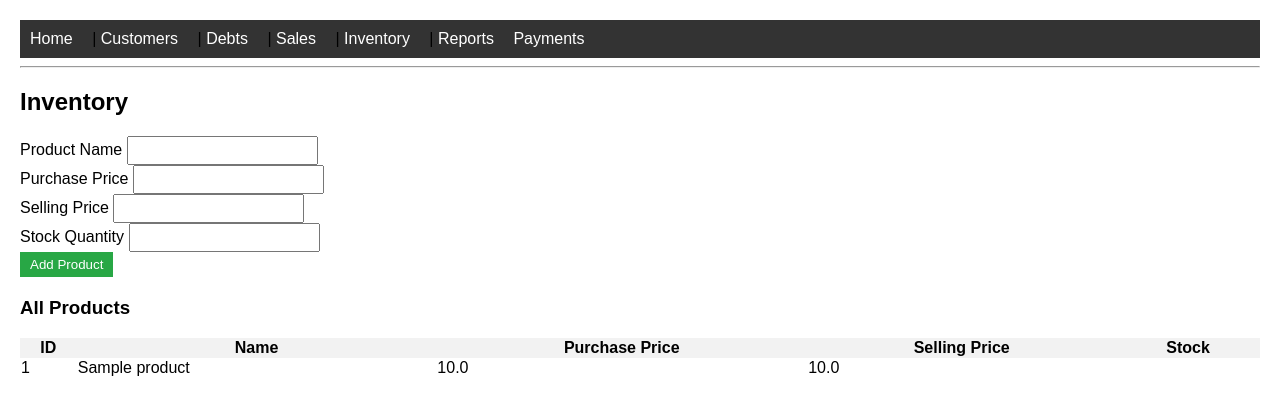
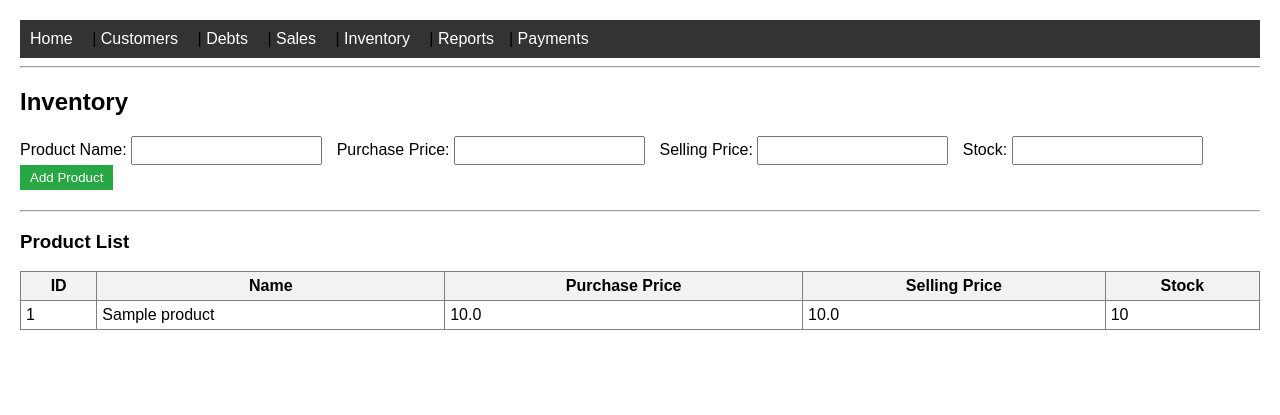
Before and after one commit to Keymengi/Timos_ERP_Manager, a Flask app: page /inventory in a window 1280 px wide. Shown: the top 415 px of the page. Run offline with Flask 3, Linux system fonts and the light colour scheme; tables that the repository leaves empty hold one stand-in row (values such as "Sample post").

Commit message:
Upgraded

```diff
--- a/app.py
+++ b/app.py
@@ -1,7 +1,4 @@
-from flask import Flask, render_template, request, redirect
-from flask_sqlalchemy import SQLAlchemy
-import os
-
+from flask import Flask, render_template, request, redirect, flash
 from models import db, Customer, Debt, Payment, Product, Sale, SaleItem
 
 app = Flask(__name__)
@@ -32,13 +29,15 @@
         name = request.form.get("name")
         contact_info = request.form.get("contact_info")
 
-        if not name:  # basic validation
-            return "Name is required", 400
+        if not name:
+            flash("Name is required!", "error")
+            return redirect("/customers")
 
         new_customer = Customer(name=name, contact_info=contact_info)
         db.session.add(new_customer)
         db.session.commit()
 
+        flash("Customer added successfully!", "success")
         return redirect("/customers")
 
     all_customers = Customer.query.all()
@@ -49,19 +48,19 @@
 @app.route("/debts", methods=["GET", "POST"])
 def debts():
     if request.method == "POST":
-        customer_id = request.form["customer_id"]
-        amount = float(request.form["amount"])
-        due_date = request.form["due_date"]
+        customer_id = request.form.get("customer_id")
+        amount = request.form.get("amount")
+        due_date = request.form.get("due_date")
 
         new_debt = Debt(
             customer_id=customer_id,
-            amount=amount,
-            balance=amount,
+            amount=float(amount),
+            balance=float(amount),
             due_date=due_date,
             status="Active"
         )
         db.session.add(new_debt)
-        db.session.commit()   # ✅ commit to DB
+        db.session.commit()
 
         return redirect("/debts")
 
@@ -74,14 +73,13 @@
 @app.route("/payments", methods=["GET", "POST"])
 def payments():
     if request.method == "POST":
-        debt_id = request.form["debt_id"]
-        amount = float(request.form["amount"])
-        date = request.form["date"]
+        debt_id = request.form.get("debt_id")
+        amount = float(request.form.get("amount"))
+        date = request.form.get("date")
 
         new_payment = Payment(debt_id=debt_id, amount=amount, date=date)
         db.session.add(new_payment)
 
-        # Update debt balance
         debt = Debt.query.get(debt_id)
         debt.balance -= amount
         if debt.balance <= 0:
@@ -94,14 +92,15 @@
     payments = Payment.query.all()
     return render_template("payments.html", debts=debts, payments=payments)
 
+
 # Inventory
 @app.route("/inventory", methods=["GET", "POST"])
 def inventory():
     if request.method == "POST":
-        name = request.form["name"]
-        purchase_price = float(request.form["purchase_price"])
-        selling_price = float(request.form["selling_price"])
-        stock = int(request.form["stock"])
+        name = request.form.get("name")
+        purchase_price = float(request.form.get("purchase_price"))
+        selling_price = float(request.form.get("selling_price"))
+        stock = int(request.form.get("stock"))
 
         new_product = Product(
             name=name,
@@ -117,29 +116,31 @@
     products = Product.query.all()
     return render_template("inventory.html", products=products)
 
+
 # Sales
 @app.route("/sales", methods=["GET", "POST"])
 def sales():
     if request.method == "POST":
-        customer_id = request.form["customer_id"]
-        product_id = request.form["product_id"]
-        quantity = int(request.form["quantity"])
+        customer_id = request.form.get("customer_id")
+        product_id = request.form.get("product_id")
+        quantity = int(request.form.get("quantity"))
 
         product = Product.query.get(product_id)
         total_price = product.selling_price * quantity
 
-        # Create Sale
         new_sale = Sale(customer_id=customer_id, total_amount=total_price)
         db.session.add(new_sale)
         db.session.commit()
 
-        # Create SaleItem
-        sale_item = SaleItem(sale_id=new_sale.id, product_id=product_id, quantity=quantity)
+        sale_item = SaleItem(
+            sale_id=new_sale.id,
+            product_id=product_id,
+            quantity=quantity,
+            price=product.selling_price
+        )
         db.session.add(sale_item)
 
-        # Reduce stock
         product.stock -= quantity
-
         db.session.commit()
         return redirect("/sales")
 
@@ -147,10 +148,11 @@
     products = Product.query.all()
     sales = Sale.query.all()
     return render_template("sales.html", customers=customers, products=products, sales=sales)
-# Reports with filters
+
+
+# Reports
 @app.route("/reports", methods=["GET", "POST"])
 def reports():
-    # Default filters
     customer_id = None
     start_date = None
     end_date = None
@@ -160,7 +162,7 @@
         start_date = request.form.get("start_date")
         end_date = request.form.get("end_date")
 
-    # Outstanding debts (filtered by customer if chosen)
+    # Outstanding debts
     query_debts = Debt.query.filter(Debt.status == "Active")
     if customer_id:
         query_debts = query_debts.filter(Debt.customer_id == customer_id)
@@ -205,5 +207,5 @@
 # -------------------
 if __name__ == "__main__":
     with app.app_context():
-        db.create_all()   # ✅ ensures tables exist
+        db.create_all()
     app.run(debug=True)
--- a/templates/base.html
+++ b/templates/base.html
@@ -12,7 +12,7 @@
         <a href="/debts">Debts</a> |
         <a href="/sales">Sales</a> |
         <a href="/inventory">Inventory</a> |
-        <a href="/reports">Reports</a>
+        <a href="/reports">Reports</a>|
         <a href="/payments">Payments</a>
 
     </nav>
--- a/templates/inventory.html
+++ b/templates/inventory.html
@@ -1,37 +1,28 @@
 {% extends "base.html" %}
+
 {% block content %}
-<div class="container mt-4">
-  <h2 class="mb-4">Inventory</h2>
+<h2>Inventory</h2>
 
-  <!-- Product form -->
-  <form method="POST" action="/inventory" class="card p-3 mb-4 shadow-sm">
-    <div class="mb-3">
-      <label for="name" class="form-label">Product Name</label>
-      <input type="text" id="name" name="name" class="form-control" required>
-    </div>
+<form method="POST">
+    <label for="name">Product Name:</label>
+    <input type="text" name="name" required>
 
-    <div class="mb-3">
-      <label for="purchase_price" class="form-label">Purchase Price</label>
-      <input type="number" id="purchase_price" name="purchase_price" step="0.01" class="form-control" required>
-    </div>
+    <label for="purchase_price">Purchase Price:</label>
+    <input type="number" step="0.01" name="purchase_price" required>
 
-    <div class="mb-3">
-      <label for="selling_price" class="form-label">Selling Price</label>
-      <input type="number" id="selling_price" name="selling_price" step="0.01" class="form-control" required>
-    </div>
+    <label for="selling_price">Selling Price:</label>
+    <input type="number" step="0.01" name="selling_price" required>
 
-    <div class="mb-3">
-      <label for="stock" class="form-label">Stock Quantity</label>
-      <input type="number" id="stock" name="stock" class="form-control" required>
-    </div>
+    <label for="stock">Stock:</label>
+    <input type="number" name="stock" required>
 
-    <button type="submit" class="btn btn-primary">Add Product</button>
+    <button type="submit">Add Product</button>
 </form>
 
-  <!-- Product table -->
-  <h3 class="mb-3">All Products</h3>
-  <table class="table table-striped table-bordered shadow-sm">
-    <thead class="table-dark">
+<hr>
+
+<h3>Product List</h3>
+<table border="1" cellpadding="5">
     <tr>
         <th>ID</th>
         <th>Name</th>
@@ -39,8 +30,6 @@
         <th>Selling Price</th>
         <th>Stock</th>
     </tr>
-    </thead>
-    <tbody>
     {% for product in products %}
     <tr>
         <td>{{ product.id }}</td>
@@ -50,7 +39,5 @@
         <td>{{ product.stock }}</td>
     </tr>
     {% endfor %}
-    </tbody>
 </table>
-</div>
 {% endblock %}
```
Also changed, not shown: models.py (+5 -4 lines), instance/timos_erp.db (deleted), 1 other file. Lines whose indentation alone changed are shown as unchanged.
